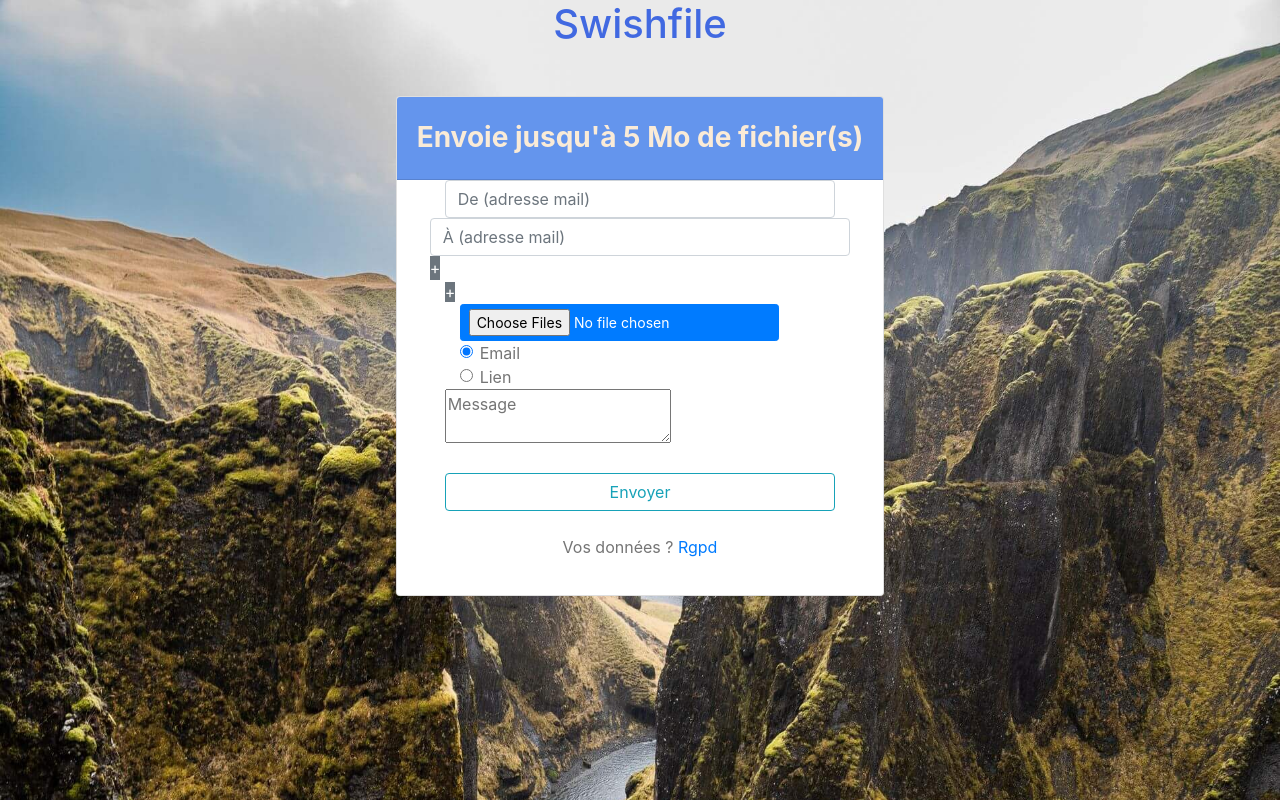
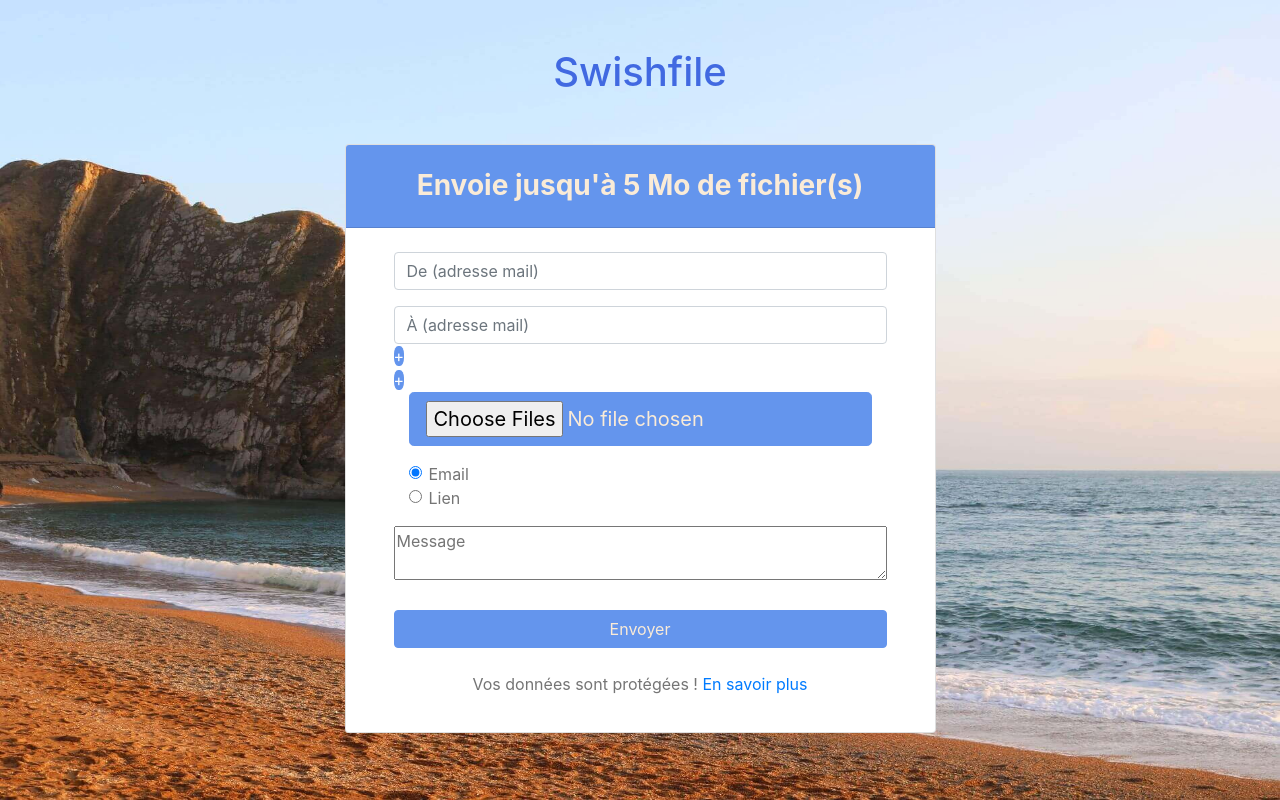
Before and after one commit to CaretteGeoffroy/swishfile, a PHP site: the page made by views/index.twig in a window 1280 px wide. Run offline with PHP 8.4, Linux system fonts and the light colour scheme; the template is opened without the code that fills it, so the values that code supplies are empty; some libraries are stand-ins or nearby versions.

Commit message:
ajout du style

```diff
--- a/index.php
+++ b/index.php
@@ -23,7 +23,7 @@
 				require_once("controllers/controller-dashboard.php");
 				break;
 			default:
-				require_once("controllers/404.twig");
+				require_once("views/404.twig");
 				break;
 
 		}
--- a/style.css
+++ b/style.css
@@ -1,24 +1,16 @@
-#background_cycler {
-  padding: 0;
-  margin: 0;
+@charset "UTF-8";
+/* rotation de 6 images à changer dans slideshow.js*/
+.background-cycler img {
+  position: absolute;
   width: 100%;
   height: 100%;
-  overflow: hidden;
-  position: absolute;
-  top: 0;
-  left: 0;
-  z-index: 1; }
-
-.img {
-  position: absolute;
-  left: 0;
-  top: 0;
-  width: 100%;
-  height: 100%;
+  left: 0px;
+  top: 0px;
   z-index: -1; }
 
-.img.active {
-  z-index: -3; }
+.background-cycler {
+  width: 80%;
+  height: 80%; }
 
 .card-header {
   background-color: cornflowerblue; }
@@ -29,4 +21,19 @@ h3 {
 h1 {
   color: royalblue; }
 
+.btn-xsm {
+  border-radius: 40%;
+  background-color: cornflowerblue; }
+
+.btn-outline-primary {
+  background-color: cornflowerblue;
+  color: antiquewhite;
+  border-color: cornflowerblue; }
+
+.txtarea {
+  min-width: 100%; }
+
+.rec {
+  min-width: 100%; }
+
 /*# sourceMappingURL=style.css.map */
--- a/style.scss
+++ b/style.scss
@@ -1,44 +1,16 @@
-#background_cycler {
-
-    padding: 0;
-
-    margin: 0;
-
+/* rotation de 6 images à changer dans slideshow.js*/
+.background-cycler img {
+    position: absolute;
     width: 100%;
-
     height: 100%;
-
-    overflow: hidden;
-
-    position: absolute;
-
-    top: 0;
-
-    left: 0;
-
-    z-index: 1;
-
-}
-
-
-
- .img {
-
-
-    position: absolute;
-
-    left: 0;
-
-    top: 0;
-
-    width: 100%;
-
-    height: 100%;
-
+    left: 0px;
+    top: 0px;
     z-index: -1;
 }
- .img.active { z-index: -3; }
-
+.background-cycler {
+    width: 80%;
+    height: 80%;
+}
 
     .card-header {
         background-color: cornflowerblue;
@@ -51,3 +23,19 @@
       h1 {
           color:royalblue;
       }
+      .btn-xsm {
+          border-radius: 40%;
+          background-color: cornflowerblue;
+      }
+      .btn-outline-primary  {
+        background-color: cornflowerblue;
+        color:  antiquewhite;
+        border-color:cornflowerblue;
+     }
+     .txtarea{
+         min-width: 100%;
+     }
+     .rec {
+        min-width: 100%;
+
+     }
--- a/views/index.twig
+++ b/views/index.twig
@@ -17,19 +17,13 @@
 
 <body>
 	<section class="container-fluid" id="form">
+			<h1 class="text-center mt-5 mb-5">Swishfile </h1>
+			<div id="background-cycler" class="background-cycler">
+					<img id="imgPrev" />
+					<img id="imgNext" />
+				</div>
 
-		<h1 class="text-center mb-5">Swishfile </h1>
-		<div class="container id=" background_cycler">
 
-			<div class="img active" style="background:url('media/1.jpg') top left no-repeat; background-size:cover;"></div>
-
-			<div class="img" style="background:url('media/2.jpg') top left no-repeat; background-size:cover;"></div>
-
-			<div class="img" style="background:url('media/3.jpg') top left no-repeat; background-size:cover;"></div>
-
-			<div class="img" style="background:url('media/4.jpg') top left no-repeat; background-size:cover;"></div>
-
-			<div class="img" style="background:url('media/5.jpg') top left no-repeat; background-size:cover;"></div>
 
 			<div class="row">
 				<div class="col-3 col-sm-3 col-md-3 col-lg-3 col-xl-3 d-flex align-items-center justify-content-center">
@@ -40,26 +34,26 @@
 							<strong>Envoie jusqu'à 5 Mo de fichier(s)</strong>
 						</h3>
 						<div class="card-body px-lg-5 pt-0">
-							<form class="md-form" style="color: #757575" action="transfer-system/home" method="post" enctype="multipart/form-data">
+							<form class="md-form mt-4" style="color: #757575" action="transfer-system/home" method="post" enctype="multipart/form-data">
 								<input class="form-control" type="mail" name="sender-mail" placeholder="De (adresse mail)">
-								<div class="row">
-									<input class="form-control" type="mail" name="receiver-mail[]" placeholder="À (adresse mail)">
+								<div>
+									<input class="form-control mt-3 rec" type="mail" name="receiver-mail[]" placeholder="À (adresse mail)">
 
-									<a class="btn-xsm btn-secondary" data-toggle="collapse" href="#collapse1" role="button" aria-expanded="false"
-									 aria-controls="collapse1">+</a>
+									<div><a class="btn-xsm btn-primary" data-toggle="collapse" href="#collapse1" role="button" aria-expanded="false"
+									 aria-controls="collapse1">+</a></div>
 								</div>
-								<input class="collapse multi-collapse" id="collapse1" class="form-control" type="mail" name="receiver-mail[]"
+								<input class="collapse multi-collapse mt-1 rec" id="collapse1" class="form-control" type="mail" name="receiver-mail[]"
 								 placeholder="À (adresse mail)">
 
-								<a class="btn-xsm btn-secondary" data-toggle="collapse" href="#multiCollapseExample2" role="button"
-								 aria-expanded="false" aria-controls="multiCollapseExample2">+</a>
-								<input class="collapse multi-collapse" id="multiCollapseExample2" class="form-control" type="mail" name="receiver-mail[]"
+								<a class="btn-xsm btn-primary" data-toggle="collapse" href="#collapse2" role="button"
+								 aria-expanded="false" aria-controls="collapse2">+</a>
+								<input class="collapse multi-collapse mt-1 mb-3 rec" id="collapse2" class="form-control" type="mail" name="receiver-mail[]"
 								 placeholder="À (adresse mail)">
 								<div class="col-sm-10">
-									<div class="file-field">
-										<div class="btn btn-primary btn-sm ">
+									<div class="file-field ">
+										<div class="btn btn-outline-primary btn-lg pl-3 pr-3">
 											<div class="file-path-wrapper">
-												<input class="file-path validate" type="file" name="up[]" accept=".rar,.zip,.jpg,.txt,.jpeg" multiple="">
+												<input class="file-path validate btn-outline-primary" type="file" name="up[]" accept=".rar,.zip,.jpg,.txt,.jpeg" multiple="">
 												<input type="hidden" name="MAX_FILE_SIZE" value="5000000"> <br>
 											</div>
 										</div>
@@ -68,7 +62,7 @@
 
 								<div class="">
 									<div class="col-sm-10">
-										<div class="form-check">
+										<div class="form-check mt-3">
 											<input class="form-check-input" type="radio" name="gridRadios" id="gridRadios1" value="option1" checked>
 											<label class="form-check-label" for="gridRadios1">
 												Email
@@ -83,13 +77,13 @@
 									</div>
 								</div>
 								<div>
-									<textarea placeholder="Message"></textarea>
+									<textarea class="txtarea mt-3" placeholder="Message"></textarea>
 								</div>
-								<button class="btn btn-outline-info btn-rounded btn-block my-4 waves-effect z-depth-0" type="submit" value="Upload"
+								<button class="btn btn-outline-primary btn-rounded my-4 btn-block waves-effect z-depth-0" type="submit" value="Upload"
 								 name="submit">Envoyer</button>
 								<div class="text-center">
-									<p>Vos données ?
-										<a href="">Rgpd</a>
+									<p>Vos données sont protégées !
+										<a href="views/rgpd.twig">En savoir plus</a>
 									</p>
 								</div>
 							</form>
```
Also changed, not shown: controllers/controller-home.php (+0 -8 lines), slideshow.js (+34 -1 lines), views/rgpd.twig (added, +173 -0 lines), cloud/20114978685c0e7e7a76aae0.38106404/756ed199746b46e8163d3dfc90661a24.jpg (deleted), cloud/9958671905c0e844292a1b0.33437525/0352849aa52423250d6671ece2b55a97.png (deleted), media/1.jpg (deleted), media/2.jpg, media/3.jpg, media/4.jpg, media/5.jpg, media/6.jpg, media/7.jpg, media/8.jpg, 1 other file.
